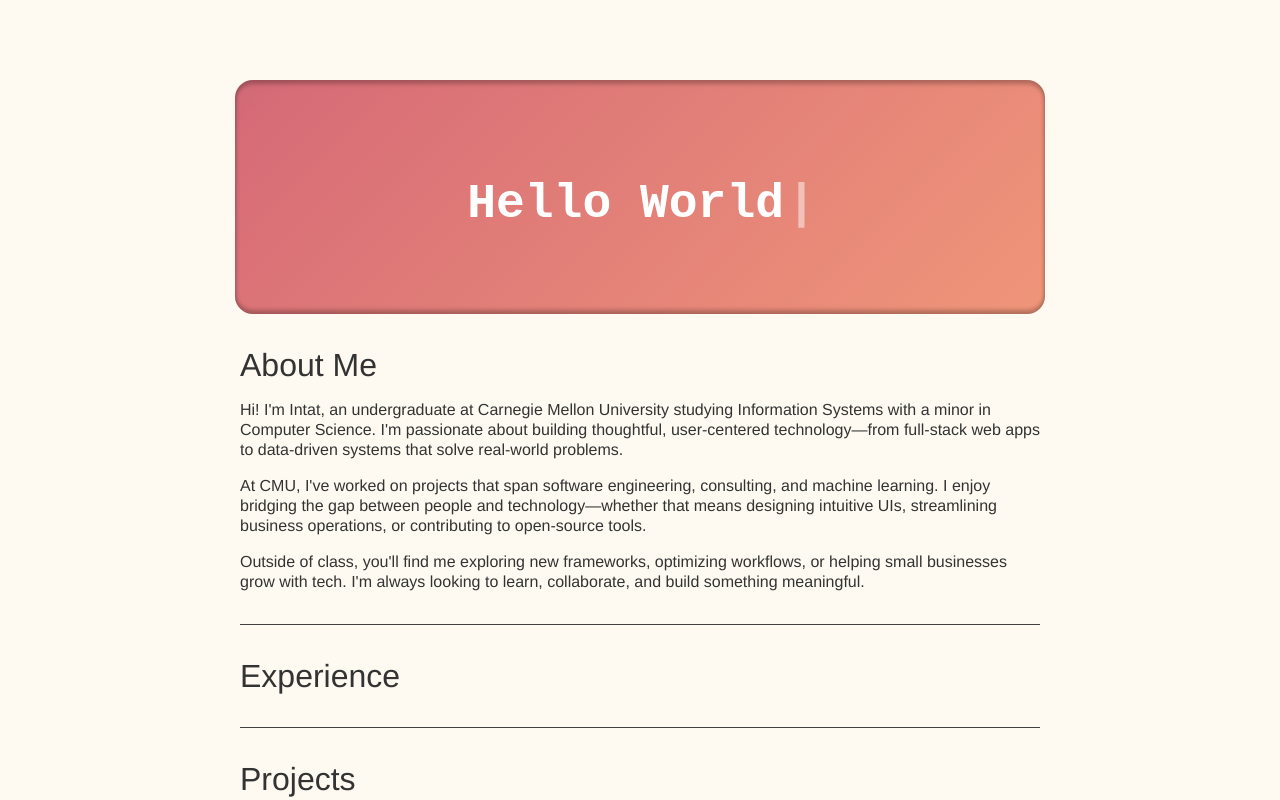
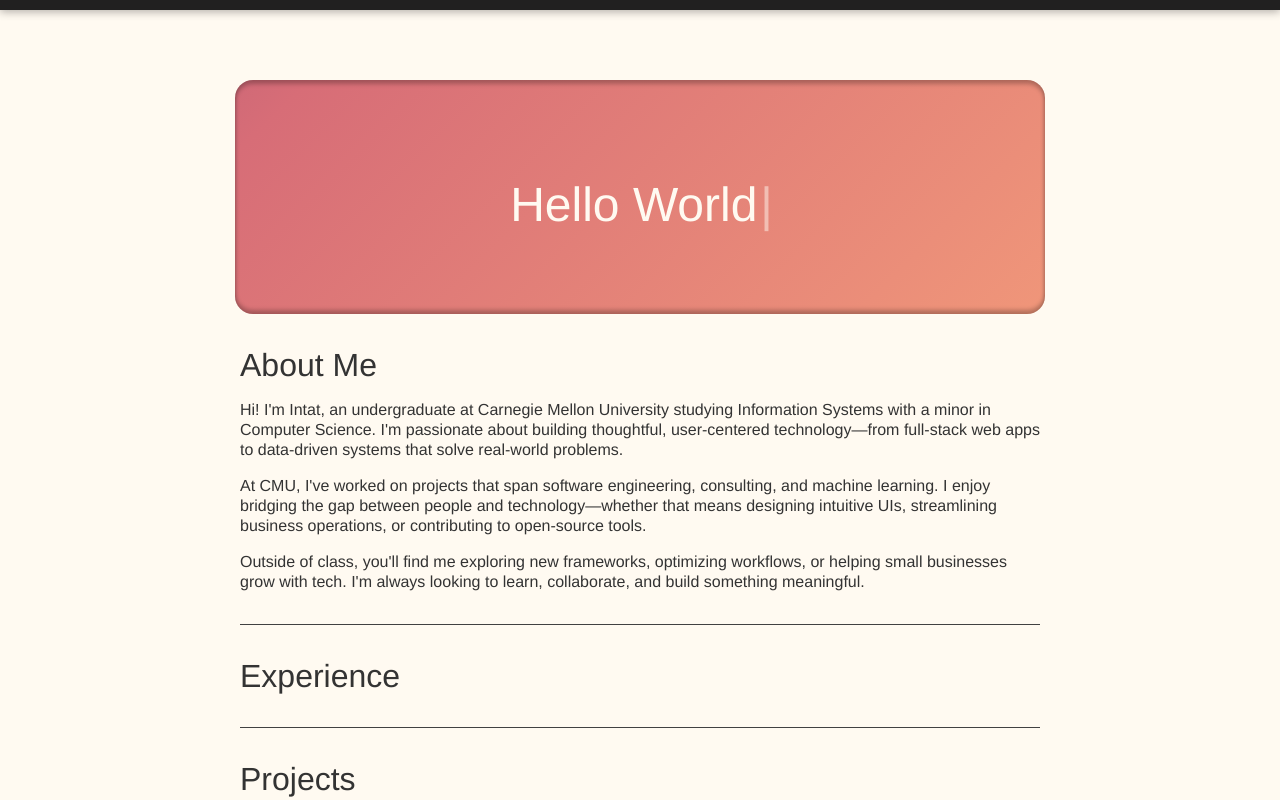
Before and after one commit to intchrkl/personal-website, a React (Create React App) app: page / in a window 1280 px wide. Shown: the top 800 px of the page. Built offline with nearby package versions, Linux system fonts and the light colour scheme; no server answers.

Commit message:
Modified banner and added scroll animation

```diff
--- /dev/null
+++ b/public/banner-graphic.json
@@ -0,0 +1,5 @@
+{
+    "paths": [
+        "M175.33 109.112h-23.762V90.643h-5.859v44.88h5.86v-21.305h23.761v21.304h5.863V90.643h-5.863ZM219.89 118.503c0-10.145-5.739-16.262-14.875-16.262-9.707 0-15.317 6.934-15.317 16.895 0 10.019 5.735 17.144 15.442 17.144 6.933 0 12.226-3.656 14.308-10.023l-5.297-.63c-1.511 3.782-4.285 5.923-8.824 5.923-5.86 0-9.64-3.59-9.832-10.903h24.395Zm-14.813-11.532c5.293 0 8.633 3.34 9.39 9.516h-18.91c.57-6.367 4.352-9.516 9.52-9.516M233.876 135.522V90.643h-5.797v44.88ZM249.758 135.522V90.643h-5.797v44.88ZM273.582 136.343c9.14 0 15.695-7.125 15.695-17.336 0-10.336-6.43-16.829-15.504-16.829-9.328 0-15.82 6.618-15.82 17.083 0 10.21 6.3 17.082 15.629 17.082m0-4.856c-6.114 0-9.832-4.851-9.832-12.226s3.656-12.227 9.832-12.227c6.304 0 9.898 4.602 9.898 11.973 0 7.375-3.594 12.48-9.898 12.48M302.257 124.932l1.703-21.367V90.643h-5.863v12.922l1.703 21.367Zm2.02 10.59v-6.367h-6.492v6.367Zm0 0"
+    ]
+}
--- a/src/components/banner/Banner.css
+++ b/src/components/banner/Banner.css
@@ -12,7 +12,7 @@
   display: flex;
   align-items: center;
   justify-content: center;
-  color: white;
+  color: #FFFAF1;
   border-radius: 18px;
   box-shadow:
     inset 0 4px 4px rgba(0, 0, 0, 0.25),   /* Inner shadow from top */
--- a/src/components/banner/Banner.jsx
+++ b/src/components/banner/Banner.jsx
@@ -4,9 +4,14 @@ import "./Banner.css";
 export function Banner() {
     return (
         <div className="banner">
-        <h1 style={{ fontFamily: "monospace", fontSize: "3rem", marginBottom: "1rem" }}>
+            <h1 style={{
+                fontFamily: '"Helvetica Neue", Helvetica, Arial, sans-serif',
+                fontWeight: 500,
+                fontSize: "3rem",
+                marginBottom: "1rem",
+            }}>
                 <Typewriter
-            words={["In Development...", "Hello World", "I'm Intat", "Welcome!", "Ver. V"]}
+                    words={["In Development...", "Hello World", "I'm Intat", "Welcome!"]}
                     loop={Infinity}
                     cursor
                     cursorStyle="|"
--- /dev/null
+++ b/src/components/scroll/scroll.jsx
@@ -0,0 +1,24 @@
+import { motion, useScroll } from "motion/react"
+
+export function ScrollIndicator() {
+    const { scrollYProgress } = useScroll()
+    return (
+        <motion.div
+                id="scroll-indicator"
+                style={{
+                    scaleX: scrollYProgress,
+                    position: "fixed",
+                    top: 0,
+                    left: 0,
+                    right: 0,
+                    height: 10,
+                    originX: 0,
+                    backgroundColor: "#212020",
+                    boxShadow: "0 2px 8px rgba(0, 0, 0, 0.3)",
+                    backdropFilter: "blur(4px)",
+                    WebkitBackdropFilter: "blur(4px)", // for Safari support
+                    zIndex: 1000,
+                }}
+            />
+    )
+}
--- a/src/pages/home/home.jsx
+++ b/src/pages/home/home.jsx
@@ -6,10 +6,12 @@ import projectData from "../../data/projects.json";
 import { RepoLanguages } from "../../components/github/RepoLanguages"
 import { useState, useEffect } from "react";
 import { Banner } from "../../components/banner/Banner";
+import { ScrollIndicator } from "../../components/scroll/scroll"
 
 function Home() {
   return (
     <>
+      <ScrollIndicator />
       <div className="home-wrapper">
         <div className="banner-wrapper">
           <Banner />
```
Lines whose indentation alone changed are shown as unchanged.
